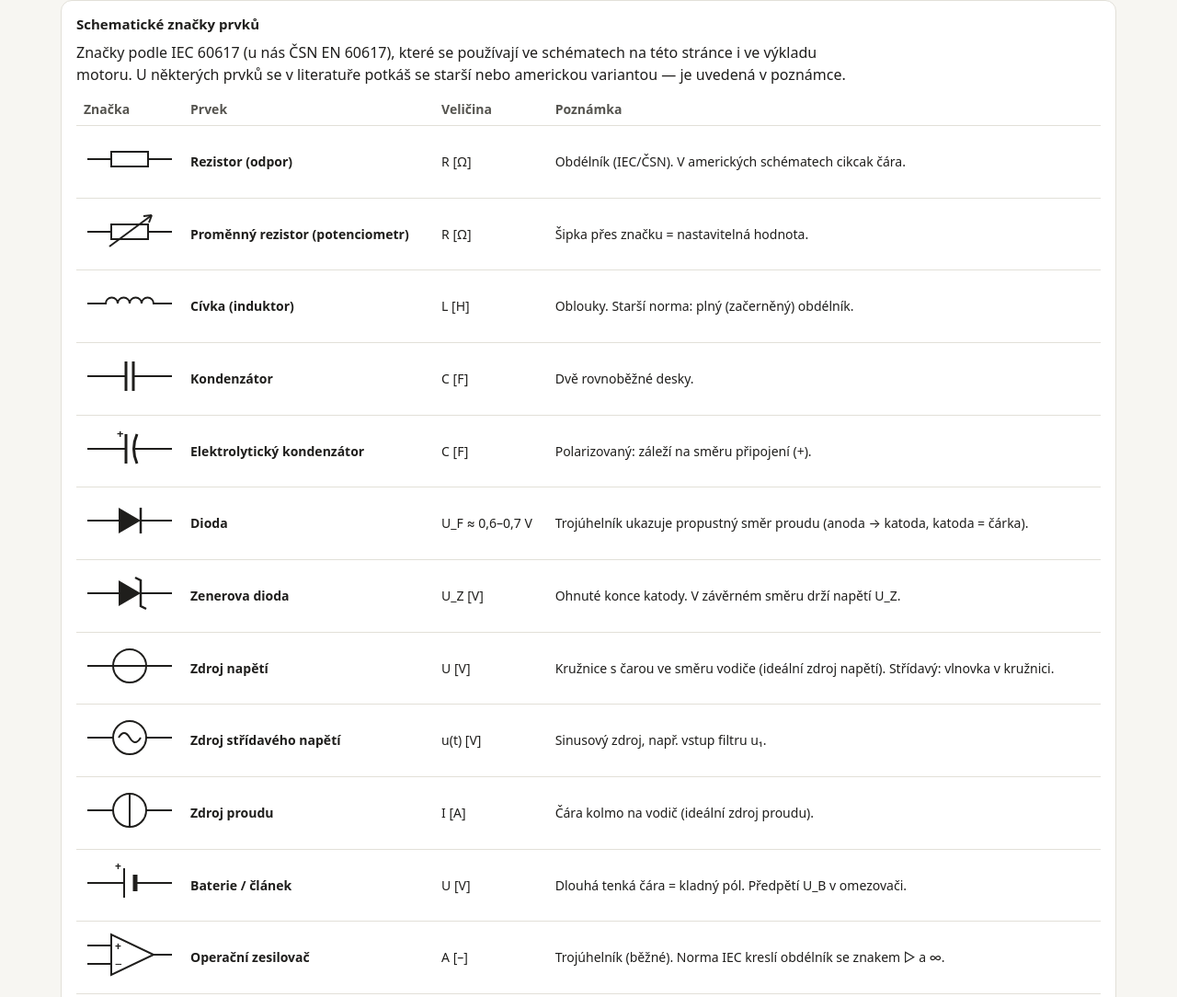
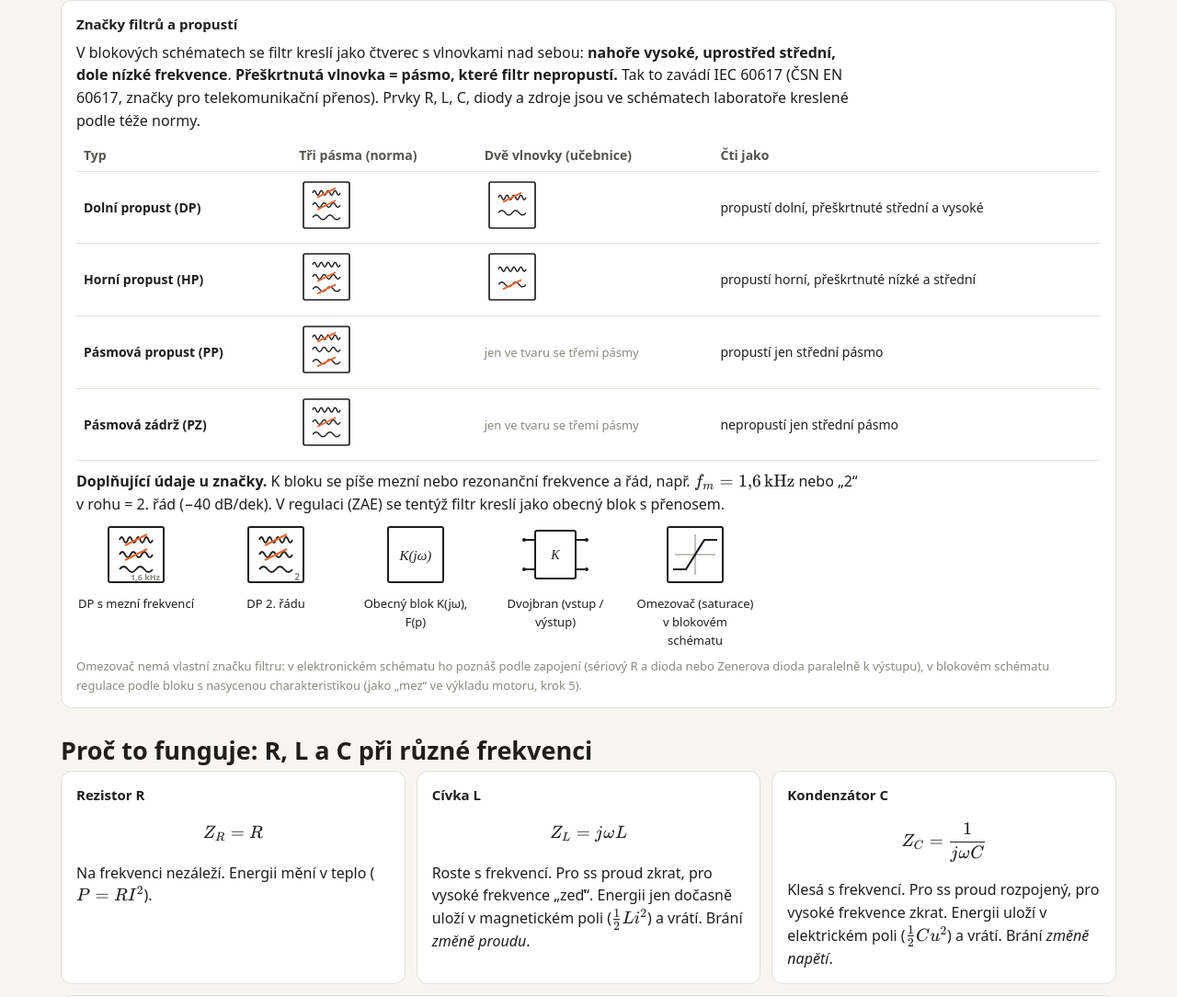
Before and after one commit to geproha/zae-sim, a plain HTML site: page docs/filtry.html in a window 1280 px wide. Shown: the part 872-1956 px from the top of the page at 92% size. Drawn offline with Linux system fonts and the light colour scheme.

Commit message:
Filtry 1.1.1: značky jen pro filtry, propusti a omezovač

```diff
--- a/docs/filtry.js
+++ b/docs/filtry.js
@@ -110,37 +110,24 @@ function schemaSVG(type, p, s = {}) {
 // ------------------------------------------------------------------ značky filtrů (IEC 60617 / ČSN EN 60617)
 // čtverec se třemi vlnovkami nad sebou (nahoře vysoké, dole nízké frekvence); přeškrtnutá vlnovka = pásmo, které filtr nepropustí
 const ZNACKA = { dp1: [1, 1, 0], dp2: [1, 1, 0], hp1: [0, 1, 1], pp: [1, 0, 1], pz: [0, 1, 0], obecny: [0, 0, 0] };
-function znackaSVG(kind, size = 72, label = true) {
-  const cr = ZNACKA[kind], vl = (y, n) => { let d = `M18,${y}`; for (let k = 0; k < n; k++) { const w = 36 / n; d += ` q${w / 4},-6 ${w / 2},0 q${w / 4},6 ${w / 2},0`; } return d; };
-  let g = `<rect x="6" y="6" width="60" height="60" rx="2" style="fill:var(--card);stroke:var(--ink);stroke-width:2"/>`;
+function znackaSVG(kind, size = 72, opt = {}) {
+  const vl = (y, n) => { let d = `M18,${y}`; for (let k = 0; k < n; k++) { const w = 36 / n; d += ` q${w / 4},-6 ${w / 2},0 q${w / 4},6 ${w / 2},0`; } return d; };
+  const box = `<rect x="6" y="6" width="60" height="60" rx="2" style="fill:var(--card);stroke:var(--ink);stroke-width:2"/>`, cross = (y) => `<path d="M24,${y + 6} L48,${y - 6}" style="stroke:var(--new);stroke-width:2.2"/>`;
+  let g = box;
   if (kind === 'obecny') g += `<text x="36" y="42" style="font:italic 15px 'Times New Roman',serif;fill:var(--ink);text-anchor:middle">K(jω)</text>`;
-  else [[20, 4], [36, 3], [52, 2]].forEach(([y, n], k) => { g += `<path d="${vl(y, n)}" style="fill:none;stroke:var(--ink);stroke-width:1.8"/>`; if (cr[k]) g += `<path d="M24,${y + 6} L48,${y - 6}" style="stroke:var(--new);stroke-width:2.2"/>`; });
-  if (kind === 'dp2') g += `<text x="62" y="64" style="font:bold 10px system-ui;fill:var(--muted);text-anchor:end">2</text>`;
-  return `<svg viewBox="0 0 72 72" width="${size}" height="${size}" role="img" aria-label="Značka: ${KIND[kind] || 'obecný blok'}">${g}</svg>`;
+  else if (kind === 'omez') g += `<path d="M14,36 H58 M36,14 V58" style="stroke:var(--muted);stroke-width:1"/><path d="M12,52 H26 L46,20 H60" style="fill:none;stroke:var(--ink);stroke-width:2.2"/>`;
+  else if (kind === 'dvojbran') g = `<rect x="14" y="10" width="44" height="52" rx="2" style="fill:var(--card);stroke:var(--ink);stroke-width:2"/><path d="M2,20 H14 M2,52 H14 M58,20 H70 M58,52 H70" style="stroke:var(--ink);stroke-width:2"/><circle cx="2" cy="20" r="2" style="fill:var(--ink)"/><circle cx="2" cy="52" r="2" style="fill:var(--ink)"/><circle cx="70" cy="20" r="2" style="fill:var(--ink)"/><circle cx="70" cy="52" r="2" style="fill:var(--ink)"/><text x="36" y="41" style="font:italic 14px 'Times New Roman',serif;fill:var(--ink);text-anchor:middle">K</text>`;
+  else if (opt.dve) { // varianta se dvěma vlnovkami (časté v učebnicích): horní = vysoké, dolní = nízké
+    const c = { dp1: [1, 0], dp2: [1, 0], hp1: [0, 1] }[kind] || [0, 0];
+    [[26, 4], [46, 2]].forEach(([y, n], k) => { g += `<path d="${vl(y, n)}" style="fill:none;stroke:var(--ink);stroke-width:1.8"/>`; if (c[k]) g += cross(y); });
+  } else {
+    const cr = ZNACKA[kind];
+    [[20, 4], [36, 3], [52, 2]].forEach(([y, n], k) => { g += `<path d="${vl(y, n)}" style="fill:none;stroke:var(--ink);stroke-width:1.8"/>`; if (cr[k]) g += cross(y); });
+  }
+  if (opt.text) g += `<text x="62" y="64" style="font:bold 9px system-ui;fill:var(--muted);text-anchor:end">${opt.text}</text>`;
+  if (kind === 'dp2' && !opt.text) g += `<text x="62" y="64" style="font:bold 10px system-ui;fill:var(--muted);text-anchor:end">2</text>`;
+  return `<svg viewBox="0 0 72 72" width="${size}" height="${size}" role="img" aria-label="Značka: ${KIND[kind] || kind}">${g}</svg>`;
 }
-
-// ------------------------------------------------------------------ značky prvků
-const STK = 'style="fill:none;stroke:var(--ink);stroke-width:2"', FIL = 'style="fill:var(--ink)"';
-const PRVKY = [
-  ['Rezistor (odpor)', 'R [Ω]', `<path d="M4,30 H30 M70,30 H96" ${STK}/><rect x="30" y="22" width="40" height="16" ${STK}/>`, 'Obdélník (IEC/ČSN). V amerických schématech cikcak čára.'],
-  ['Proměnný rezistor (potenciometr)', 'R [Ω]', `<path d="M4,30 H30 M70,30 H96" ${STK}/><rect x="30" y="22" width="40" height="16" ${STK}/><path d="M28,46 L74,12" ${STK}/><path d="M74,12 l-9,1 m9,-1 l-3,8" ${STK}/>`, 'Šipka přes značku = nastavitelná hodnota.'],
-  ['Cívka (induktor)', 'L [H]', `<path d="M4,30 H24 a6.5,6.5 0 0 1 13,0 a6.5,6.5 0 0 1 13,0 a6.5,6.5 0 0 1 13,0 a6.5,6.5 0 0 1 13,0 H96" ${STK}/>`, 'Oblouky. Starší norma: plný (začerněný) obdélník.'],
-  ['Kondenzátor', 'C [F]', `<path d="M4,30 H46 M54,30 H96" ${STK}/><path d="M46,14 V46 M54,14 V46" style="fill:none;stroke:var(--ink);stroke-width:3"/>`, 'Dvě rovnoběžné desky.'],
-  ['Elektrolytický kondenzátor', 'C [F]', `<path d="M4,30 H46 M54,30 H96" ${STK}/><path d="M46,14 V46" style="fill:none;stroke:var(--ink);stroke-width:3"/><path d="M58,14 Q51,30 58,46" style="fill:none;stroke:var(--ink);stroke-width:3"/><text x="36" y="18" style="font:bold 13px system-ui;fill:var(--ink)">+</text>`, 'Polarizovaný: záleží na směru připojení (+).'],
-  ['Dioda', 'U_F ≈ 0,6–0,7 V', `<path d="M4,30 H38 M62,30 H96" ${STK}/><path d="M38,16 V44 L62,30 Z" ${FIL}/><path d="M62,16 V44" style="stroke:var(--ink);stroke-width:2.5"/>`, 'Trojúhelník ukazuje propustný směr proudu (anoda → katoda, katoda = čárka).'],
-  ['Zenerova dioda', 'U_Z [V]', `<path d="M4,30 H38 M62,30 H96" ${STK}/><path d="M38,16 V44 L62,30 Z" ${FIL}/><path d="M56,13 L62,16 V44 L68,47" style="fill:none;stroke:var(--ink);stroke-width:2.5"/>`, 'Ohnuté konce katody. V závěrném směru drží napětí U_Z.'],
-  ['Zdroj napětí', 'U [V]', `<path d="M4,30 H32 M68,30 H96" ${STK}/><circle cx="50" cy="30" r="18" ${STK}/><path d="M32,30 H68" ${STK}/>`, 'Kružnice s čarou ve směru vodiče (ideální zdroj napětí). Střídavý: vlnovka v kružnici.'],
-  ['Zdroj střídavého napětí', 'u(t) [V]', `<path d="M4,30 H32 M68,30 H96" ${STK}/><circle cx="50" cy="30" r="18" ${STK}/><path d="M38,30 q6,-10 12,0 q6,10 12,0" ${STK}/>`, 'Sinusový zdroj, např. vstup filtru u₁.'],
-  ['Zdroj proudu', 'I [A]', `<path d="M4,30 H32 M68,30 H96" ${STK}/><circle cx="50" cy="30" r="18" ${STK}/><path d="M50,12 V48" ${STK}/>`, 'Čára kolmo na vodič (ideální zdroj proudu).'],
-  ['Baterie / článek', 'U [V]', `<path d="M4,30 H44 M56,30 H96" ${STK}/><path d="M44,14 V46" style="stroke:var(--ink);stroke-width:2"/><path d="M56,21 V39" style="stroke:var(--ink);stroke-width:5"/><text x="34" y="16" style="font:bold 12px system-ui;fill:var(--ink)">+</text>`, 'Dlouhá tenká čára = kladný pól. Předpětí U_B v omezovači.'],
-  ['Operační zesilovač', 'A [–]', `<path d="M4,20 H30 M4,40 H30 M76,30 H96" ${STK}/><path d="M30,8 V52 L76,30 Z" ${STK}/><text x="34" y="25" style="font:bold 12px system-ui;fill:var(--ink)">+</text><text x="34" y="45" style="font:bold 14px system-ui;fill:var(--ink)">−</text>`, 'Trojúhelník (běžné). Norma IEC kreslí obdélník se znakem ▷ a ∞.'],
-  ['Svorka', '', `<path d="M4,30 H46" ${STK}/><circle cx="52" cy="30" r="5" style="fill:var(--card);stroke:var(--ink);stroke-width:2"/>`, 'Prázdné kolečko: místo připojení (vstup, výstup dvojbranu).'],
-  ['Uzel (vodivé spojení)', '', `<path d="M4,30 H96 M50,30 V56" ${STK}/><circle cx="50" cy="30" r="4" ${FIL}/>`, 'Plná tečka = vodiče jsou spojené. Křížení bez tečky = nespojené.'],
-  ['Zem / společný vodič', '', `<path d="M50,6 V30 M32,30 H68 M38,38 H62 M44,46 H56" ${STK}/>`, 'Referenční potenciál 0 V (dolní vodič dvojbranu).'],
-  ['Orientace napětí a proudu', 'u, i', `<path d="M10,46 H90" ${STK}/><path d="M70,46 l-10,-5 v10 z" ${FIL}/><text x="44" y="40" style="font:italic 15px 'Times New Roman',serif;fill:var(--ink)">i</text><path d="M94,8 V40" style="stroke:var(--accent);stroke-width:2"/><path d="M94,40 l-4,-9 h8 z" style="fill:var(--accent)"/><text x="80" y="26" style="font:italic 15px 'Times New Roman',serif;fill:var(--accent)">u</text>`, 'Šipka napětí od + k − (čs. zvyklost), šipka proudu ve směru kladného proudu.'],
-  ['Filtr (blok)', 'K(jω)', '', 'Čtverec s vlnovkami, přeškrtnuté = nepropuštěné pásmo (viz níže).']
-];
-function prvekZnacka(svg, kind) { return kind ? znackaSVG(kind, 60) : `<svg viewBox="0 0 100 60" width="100" height="60" role="img">${svg}</svg>`; }
 
 // ------------------------------------------------------------------ grafy
 function niceTicks(lo, hi, n = 5) { const span = hi - lo || 1, raw = span / n, mag = 10 ** Math.floor(Math.log10(raw)); const st = [1, 2, 2.5, 5, 10].map(k => k * mag).find(s => span / s <= n) || 10 * mag; const o = []; for (let v = Math.ceil(lo / st) * st; v <= hi + 1e-12; v += st) o.push(Math.abs(v) < st * 1e-6 ? 0 : v); return o; }
@@ -195,11 +182,13 @@ function render() {
 <tr><td><b>Pásmová zádrž</b> (PZ)</td><td>vše kromě pásma kolem $f_0$</td><td>pásmo kolem $f_0$</td><td>odstranění brumu 50 Hz</td></tr></table>
 <p class="note" style="margin:6px 0 0"><b>Mezní frekvence</b> $f_m$: tam, kde $|K| = 1/\sqrt2 \approx 0{,}707$, tj. útlum $-3\,\mathrm{dB}$ (výkon klesne na polovinu). V decibelech $|K|_{dB} = 20\log_{10}|K|$; $-20\,\mathrm{dB}$ = desetkrát menší amplituda.</p></div>
 
-<div class="card"><h3>Schematické značky prvků</h3><p class="p" style="margin:0 0 8px">Značky podle IEC 60617 (u nás ČSN EN 60617), které se používají ve schématech na této stránce i ve výkladu motoru. U některých prvků se v literatuře potkáš se starší nebo americkou variantou — je uvedená v poznámce.</p>
-<div class="scroll"><table class="znacky"><tr><th>Značka</th><th>Prvek</th><th>Veličina</th><th>Poznámka</th></tr>${PRVKY.map(([n, v, svg, d]) => `<tr><td style="width:110px">${prvekZnacka(svg, svg ? null : 'dp1')}</td><td><b>${n}</b></td><td style="white-space:nowrap">${v}</td><td>${d}</td></tr>`).join('')}</table></div></div>
-<div class="card"><h3>Značky filtrů</h3><p class="p" style="margin:0 0 8px">Ve schématech se filtr kreslí jako blok (čtverec) se třemi vlnovkami nad sebou: <b>nahoře vysoké, uprostřed střední, dole nízké frekvence</b>. Přeškrtnutá vlnovka znamená pásmo, které filtr <i>nepropustí</i>. Tak to zavádí norma IEC 60617 (u nás ČSN EN 60617, značky pro filtry v části o telekomunikacích). V regulaci (ZAE) se místo toho kreslí obecný blok s přenosem $K(j\omega)$ nebo $F(p)$.</p>
-<div style="display:flex;flex-wrap:wrap;gap:14px 22px;align-items:flex-start">${[['dp1', 'Dolní propust', 'nepropustí vysoké a střední'], ['hp1', 'Horní propust', 'nepropustí nízké a střední'], ['pp', 'Pásmová propust', 'nepropustí vysoké ani nízké'], ['pz', 'Pásmová zádrž', 'nepropustí střední pásmo'], ['obecny', 'Obecný blok (regulace)', 'přenos K(jω), F(p)']].map(([k, n, d]) => `<figure style="margin:0;text-align:center;width:120px">${znackaSVG(k)}<figcaption style="font-size:13px"><b>${n}</b><br><span class="note">${d}</span></figcaption></figure>`).join('')}</div>
-<p class="note" style="margin:8px 0 0">Varianty značek se mezi zdroji mírně liší (někdy dvě vlnovky místo tří, obdélník místo čtverce); princip „přeškrtnuté = zadržené pásmo“ platí vždy.</p></div>
+<div class="card"><h3>Značky filtrů a propustí</h3><p class="p" style="margin:0 0 8px">V blokových schématech se filtr kreslí jako čtverec s vlnovkami nad sebou: <b>nahoře vysoké, uprostřed střední, dole nízké frekvence</b>. <b>Přeškrtnutá vlnovka = pásmo, které filtr nepropustí.</b> Tak to zavádí IEC 60617 (ČSN EN 60617, značky pro telekomunikační přenos). Prvky R, L, C, diody a zdroje jsou ve schématech laboratoře kreslené podle téže normy.</p>
+<div class="scroll"><table class="znacky"><tr><th>Typ</th><th>Tři pásma (norma)</th><th>Dvě vlnovky (učebnice)</th><th>Čti jako</th></tr>
+${[['dp1', 'Dolní propust (DP)', 'propustí dolní, přeškrtnuté střední a vysoké'], ['hp1', 'Horní propust (HP)', 'propustí horní, přeškrtnuté nízké a střední'], ['pp', 'Pásmová propust (PP)', 'propustí jen střední pásmo'], ['pz', 'Pásmová zádrž (PZ)', 'nepropustí jen střední pásmo']].map(([k, n, d]) => `<tr><td><b>${n}</b></td><td>${znackaSVG(k, 60)}</td><td>${k === 'pp' || k === 'pz' ? '<span class="note">jen ve tvaru se třemi pásmy</span>' : znackaSVG(k, 60, { dve: true })}</td><td>${d}</td></tr>`).join('')}
+</table></div>
+<p class="p" style="margin:10px 0 6px"><b>Doplňující údaje u značky.</b> K bloku se píše mezní nebo rezonanční frekvence a řád, např. $f_m = 1{,}6\,\mathrm{kHz}$ nebo „2“ v rohu = 2. řád (−40 dB/dek). V regulaci (ZAE) se tentýž filtr kreslí jako obecný blok s přenosem.</p>
+<div style="display:flex;flex-wrap:wrap;gap:14px 22px;align-items:flex-start">${[['dp1', 'DP s mezní frekvencí', { text: '1,6 kHz' }], ['dp2', 'DP 2. řádu', {}], ['obecny', 'Obecný blok K(jω), F(p)', {}], ['dvojbran', 'Dvojbran (vstup / výstup)', {}], ['omez', 'Omezovač (saturace) v blokovém schématu', {}]].map(([k, n, o]) => `<figure style="margin:0;text-align:center;width:130px">${znackaSVG(k, 72, o)}<figcaption style="font-size:13px">${n}</figcaption></figure>`).join('')}</div>
+<p class="note" style="margin:8px 0 0">Omezovač nemá vlastní značku filtru: v elektronickém schématu ho poznáš podle zapojení (sériový R a dioda nebo Zenerova dioda paralelně k výstupu), v blokovém schématu regulace podle bloku s nasycenou charakteristikou (jako „mez“ ve výkladu motoru, krok 5).</p></div>
 
 <h2 id="prvky">Proč to funguje: R, L a C při různé frekvenci</h2>
 <div class="grid3">
@@ -387,4 +376,4 @@ function math(el) { if (typeof renderMathInElement === 'function') renderMathInE
 
 render();
 let rz; window.addEventListener('resize', () => { clearTimeout(rz); rz = setTimeout(() => { drawFilter(); plotLim(); }, 150); });
-$('hlasit').addEventListener('click', function () { const q = new URLSearchParams({ template: '1-chyba.yml', stranka: 'Filtry a omezovače', cast: (location.hash || '').replace('#', ''), verze: '1.1.0' }); this.href = 'https://github.com/geproha/zae-sim/issues/new?' + q.toString(); });
+$('hlasit').addEventListener('click', function () { const q = new URLSearchParams({ template: '1-chyba.yml', stranka: 'Filtry a omezovače', cast: (location.hash || '').replace('#', ''), verze: '1.1.1' }); this.href = 'https://github.com/geproha/zae-sim/issues/new?' + q.toString(); });
```
Also changed, not shown: docs/filtry.html (+1 -1 lines).
